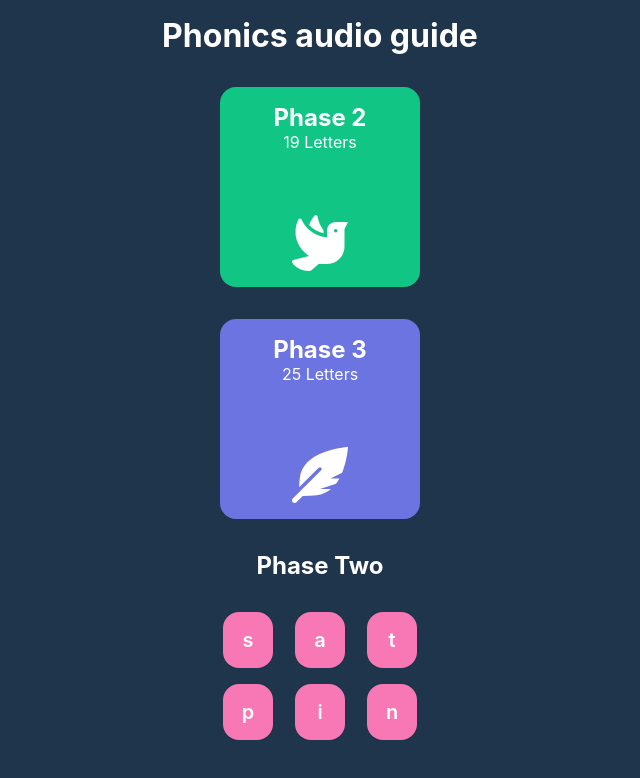
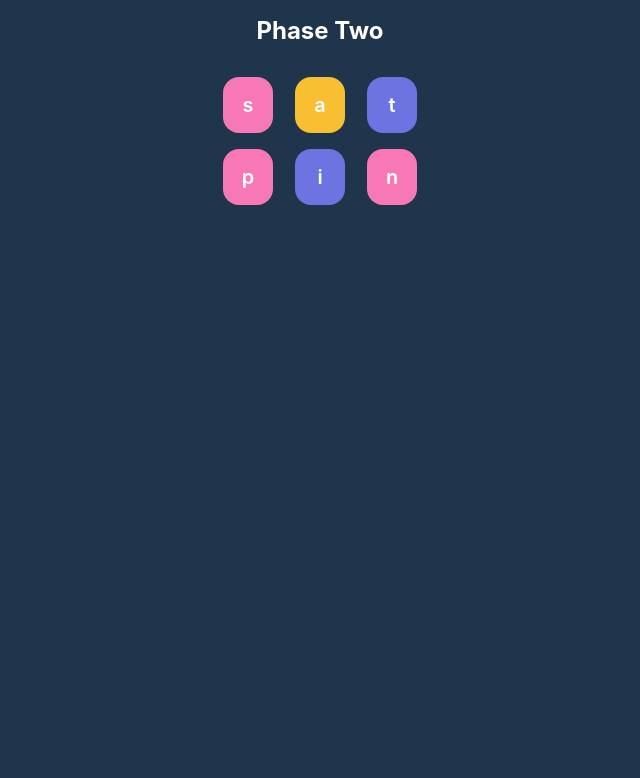
Before and after one commit to hellodeborahuk/buzzphonics, a React (Create React App) app: page /phaseTwo in a window 1280 px wide. Shown: the top 778 px of the page, without its empty margins (320-960 px from the left). Built offline with nearby package versions, Linux system fonts and the light colour scheme.

Commit message:
Added background color randomizer closes #1

```diff
--- a/package.json
+++ b/package.json
@@ -9,6 +9,7 @@
     "react": "^17.0.2",
     "react-dom": "^17.0.2",
     "react-icons": "^4.3.1",
+    "react-router-dom": "^6.2.1",
     "react-scripts": "5.0.0",
     "web-vitals": "^2.1.4"
   },
--- a/src/App.js
+++ b/src/App.js
@@ -1,26 +1,29 @@
 import './App.css';
 import { FaDove } from 'react-icons/fa';
 import {FaFeatherAlt} from "react-icons/fa"
-import PhaseTwo from "./components/PhaseTwo"
+import { Link } from "react-router-dom";
 
 function App() {
   return (
     <div className="App">
+
       <main>
               <h1>Phonics audio guide</h1>
               <section>
-                  <div className="phase-two">
+                  <Link to="phaseTwo">
+                    <div className="phase-two">
                       <h2>Phase 2</h2>
                       <p>19 Letters</p>
                       <FaDove className="dove"/>
                   </div>
+                  </Link>
                   <div className="phase-three">
                       <h2>Phase 3</h2>
                       <p>25 Letters</p>
                       <FaFeatherAlt className="feather" />
                   </div>
               </section>
-              <PhaseTwo />
+
           </main>
     </div>
   );
--- a/src/components/PhaseTwo.js
+++ b/src/components/PhaseTwo.js
@@ -34,15 +34,20 @@ const PhaseTwo = () => {
     ]
 
     const alternatingColor = ["var(--pink)", "var(--green)", "var(--yellow)", "var(--blue)", "var(--light-blue)", "var(--purple)"]
-
     // if backgroundColor =  yellow or lightblue then color is darkblue
 
     return (
         <section>
             <h1>Phase Two</h1>
             <div className="sound-container">
-            {sounds.map((sound, index) =>
-            <div className="sound"><p>{sound.letter}</p></div>)}
+            {
+                sounds.map((sound, index) => {
+                    // get random item from alternatingColor
+                    const randomElement = {backgroundColor: alternatingColor[Math.floor(Math.random() * alternatingColor.length)]}
+                    // apply to below as style...
+                    return (<div className="sound" style={randomElement} ><p>{sound.letter}</p></div>);
+                })
+            }
             </div>
         </section>
      );
--- a/src/index.js
+++ b/src/index.js
@@ -1,13 +1,18 @@
 import React from 'react';
-import ReactDOM from 'react-dom';
 import './index.css';
 import App from './App';
 import reportWebVitals from './reportWebVitals';
+import { render } from "react-dom";
+import { BrowserRouter, Routes, Route  } from "react-router-dom";
+import PhaseTwo from './components/PhaseTwo';
 
-ReactDOM.render(
-  <React.StrictMode>
-    <App />
-  </React.StrictMode>,
+render(
+  <BrowserRouter>
+       <Routes>
+          <Route path="/" element={<App />} />
+          <Route path="phaseTwo" element={<PhaseTwo />} />
+       </Routes>
+  </BrowserRouter>,
   document.getElementById('root')
 );
 
```
Also changed, not shown: 1 other file (tests, documents, lock files or other folders).
